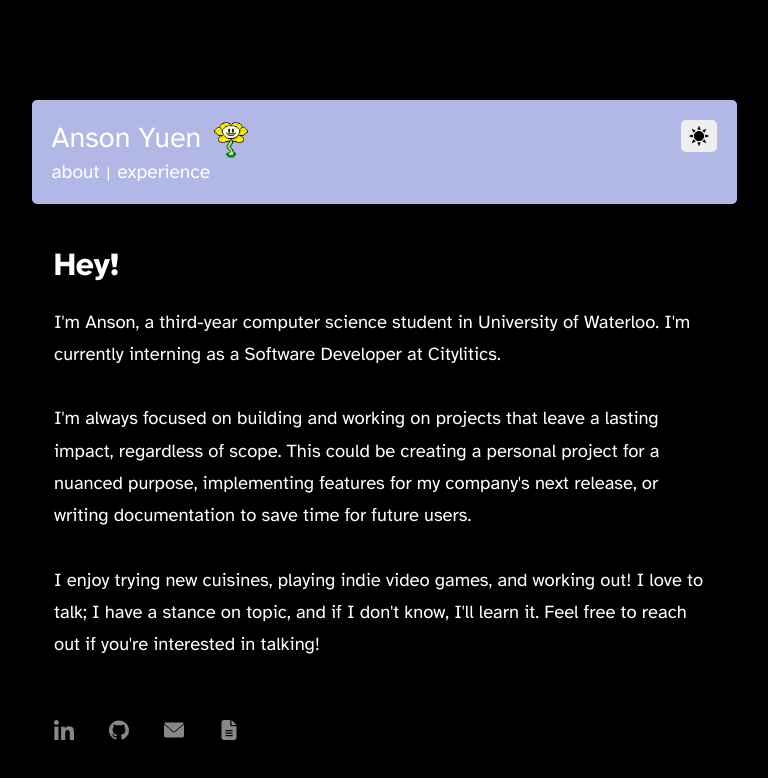
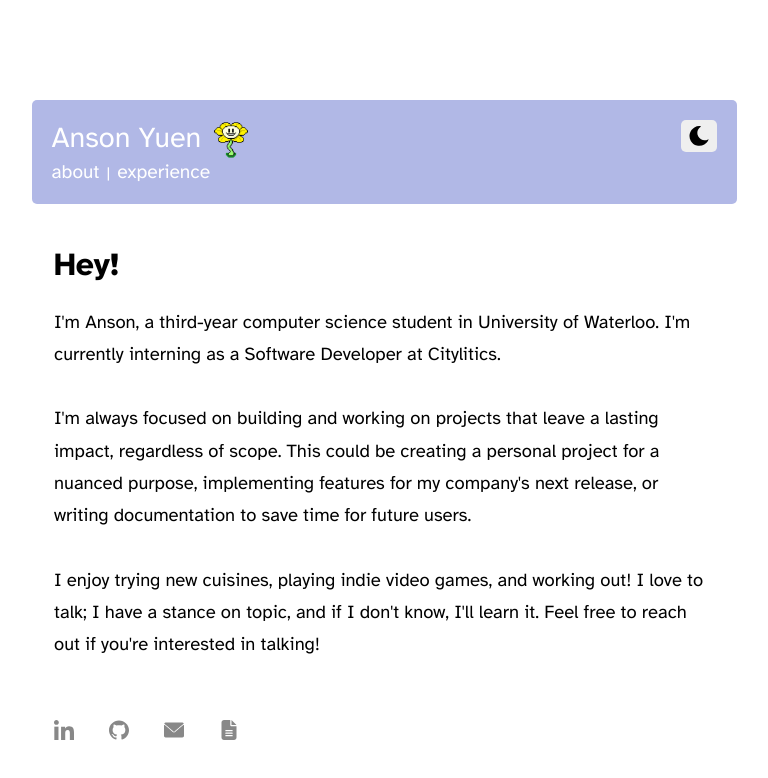
Before and after one commit to a22yuen/personal-website-v2, a React (Create React App) app: page / in a window 1280 px wide. Shown: the top 778 px of the page, without its empty margins (256-1024 px from the left). Built offline with nearby package versions, Linux system fonts and the light colour scheme.

Commit message:
add resume

```diff
--- a/src/App.js
+++ b/src/App.js
@@ -22,7 +22,7 @@ function App() {
   };
 
   return (
-    <ThemeProvider theme={isDark ? {...light, setDark: toggleDark } : {...dark, setDark: toggleDark }}>
+    <ThemeProvider theme={isDark ? {...dark, setDark: toggleDark } : {...light, setDark: toggleDark }}>
     <GlobalStyle/>
     <BrowserRouter>
       <Routes>
--- a/src/components/footer.js
+++ b/src/components/footer.js
@@ -33,7 +33,7 @@ const links = [
     icon: Mail,
   },
   {
-    link: "",
+    link: "https://drive.google.com/file/d/1HwafjO8eB_mmmsCZg1VpyD5BWd8Ee4A8/view?usp=sharing",
     icon: Resume,
   },
 ];
```
